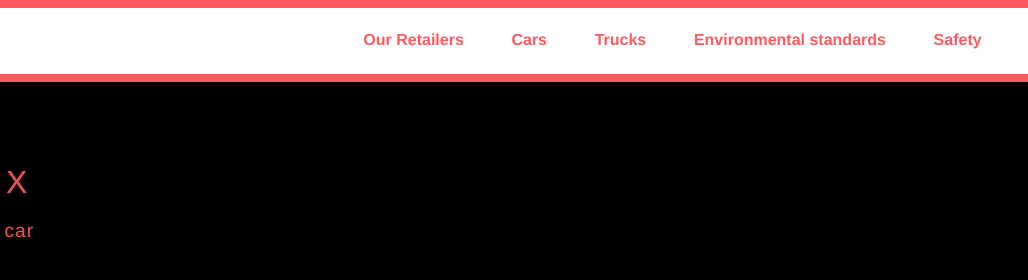
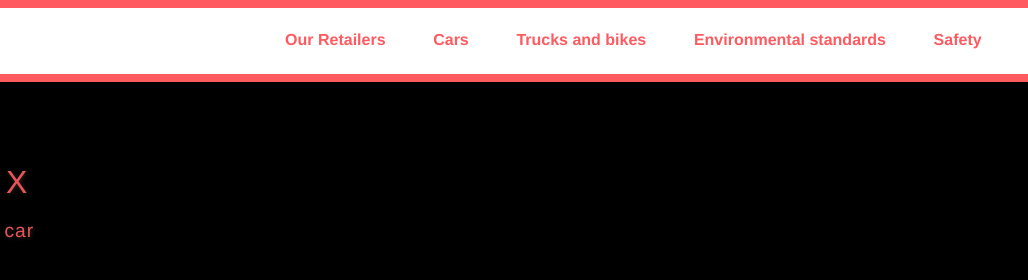
Before and after one commit to PrecedentBrute/vxhallhmpg, a plain HTML site: page index.html in a window 1280 px wide. Shown: the top 280 px of the page, 252-1280 px from the left. Drawn offline with nearby package versions, Linux system fonts and the light colour scheme.

Commit message:
changed name

```diff
--- a/index.html
+++ b/index.html
@@ -22,7 +22,7 @@
             <a href="#">Cars</a>
           </li>
           <li>
-            <a href="#">Trucks</a>
+            <a href="#">Trucks and bikes</a>
           </li>
           <li>
             <a href="#">Environmental standards</a>
```
